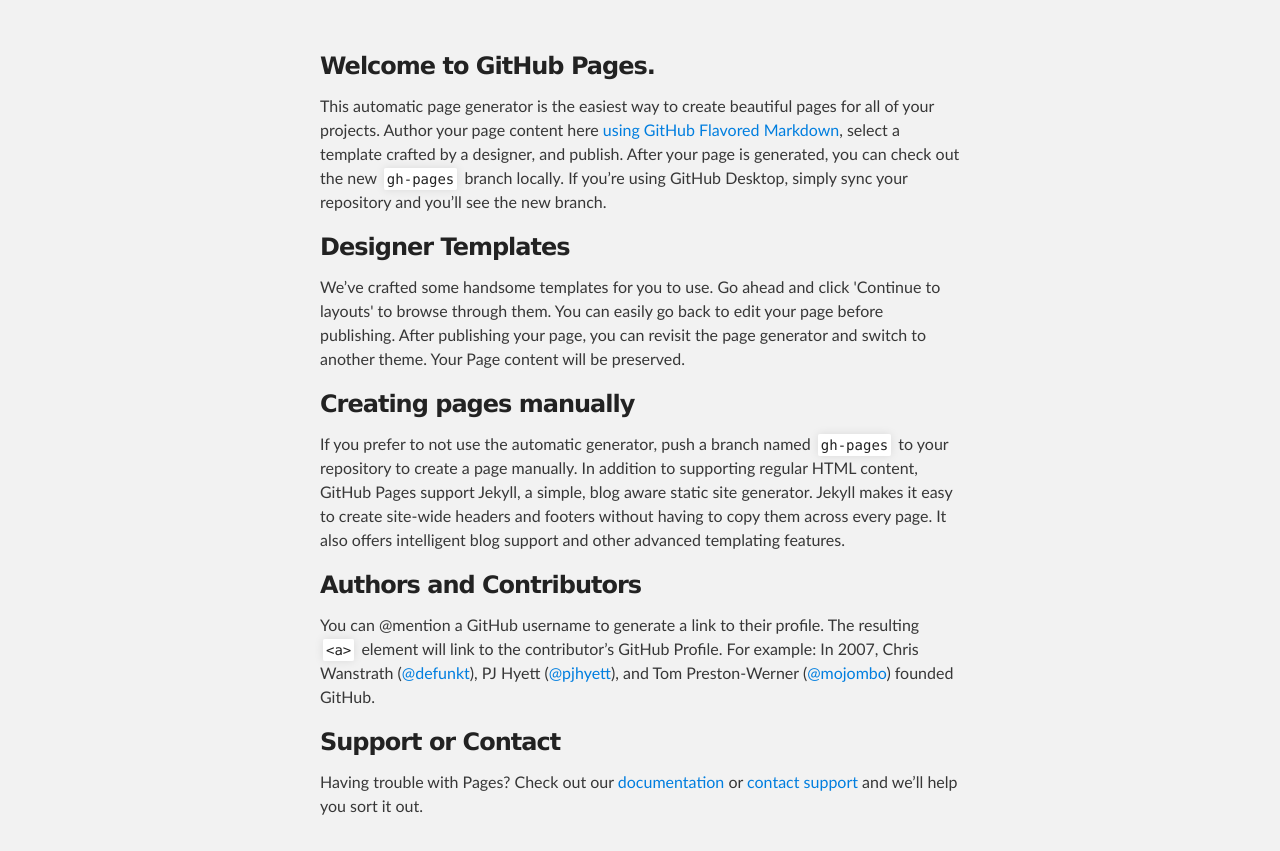
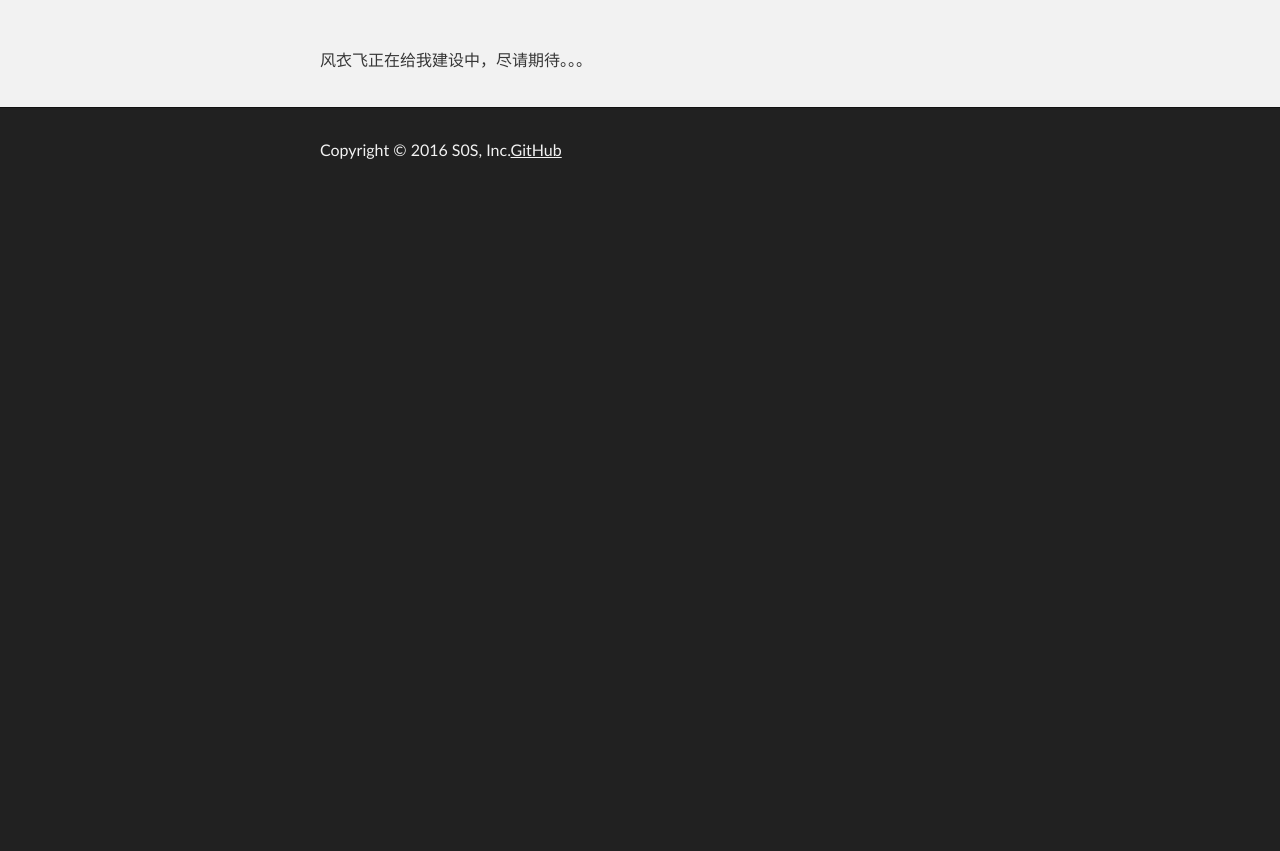
Before and after one commit to bovyoung/bovyoung.github.io, a plain HTML site: page index.html in a window 1280 px wide. Shown: the part 176-1027 px from the top of the page. After the commit the page ends 800 px from the top, so only its background shows below. Drawn offline with Linux system fonts and the light colour scheme.

Commit message:
update index.html

```diff
--- a/index.html
+++ b/index.html
@@ -16,52 +16,25 @@
 <!-- HEADER -->
 <div id="header_wrap" class="outer">
     <header class="inner">
-          <a id="forkme_banner" href="https://github.com/bovyoung">View on GitHub</a>
-
-          <h1 id="project_title">Bovyoung的博客 - GitHub.io</h1>
+        <!--<a id="forkme_banner" href="https://github.com/bovyoung">View on GitHub</a>-->
+        <h1 id="project_title">S0S的博客 - GitHub.io</h1>
         <h2 id="project_tagline"></h2>
-
     </header>
 </div>
 
 <!-- MAIN CONTENT -->
 <div id="main_content_wrap" class="outer">
     <section id="main_content" class="inner">
-        <h3>
-<a id="welcome-to-github-pages" class="anchor" href="#welcome-to-github-pages" aria-hidden="true"><span aria-hidden="true" class="octicon octicon-link"></span></a>Welcome to GitHub Pages.</h3>
-
-<p>This automatic page generator is the easiest way to create beautiful pages for all of your projects. Author your page content here <a href="https://guides.github.com/features/mastering-markdown/">using GitHub Flavored Markdown</a>, select a template crafted by a designer, and publish. After your page is generated, you can check out the new <code>gh-pages</code> branch locally. If you’re using GitHub Desktop, simply sync your repository and you’ll see the new branch.</p>
-
-<h3>
-<a id="designer-templates" class="anchor" href="#designer-templates" aria-hidden="true"><span aria-hidden="true" class="octicon octicon-link"></span></a>Designer Templates</h3>
-
-<p>We’ve crafted some handsome templates for you to use. Go ahead and click 'Continue to layouts' to browse through them. You can easily go back to edit your page before publishing. After publishing your page, you can revisit the page generator and switch to another theme. Your Page content will be preserved.</p>
-
-<h3>
-<a id="creating-pages-manually" class="anchor" href="#creating-pages-manually" aria-hidden="true"><span aria-hidden="true" class="octicon octicon-link"></span></a>Creating pages manually</h3>
-
-<p>If you prefer to not use the automatic generator, push a branch named <code>gh-pages</code> to your repository to create a page manually. In addition to supporting regular HTML content, GitHub Pages support Jekyll, a simple, blog aware static site generator. Jekyll makes it easy to create site-wide headers and footers without having to copy them across every page. It also offers intelligent blog support and other advanced templating features.</p>
-
-<h3>
-<a id="authors-and-contributors" class="anchor" href="#authors-and-contributors" aria-hidden="true"><span aria-hidden="true" class="octicon octicon-link"></span></a>Authors and Contributors</h3>
-
-<p>You can @mention a GitHub username to generate a link to their profile. The resulting <code>&lt;a&gt;</code> element will link to the contributor’s GitHub Profile. For example: In 2007, Chris Wanstrath (<a href="https://github.com/defunkt" class="user-mention">@defunkt</a>), PJ Hyett (<a href="https://github.com/pjhyett" class="user-mention">@pjhyett</a>), and Tom Preston-Werner (<a href="https://github.com/mojombo" class="user-mention">@mojombo</a>) founded GitHub.</p>
-
-<h3>
-<a id="support-or-contact" class="anchor" href="#support-or-contact" aria-hidden="true"><span aria-hidden="true" class="octicon octicon-link"></span></a>Support or Contact</h3>
-
-<p>Having trouble with Pages? Check out our <a href="https://help.github.com/pages">documentation</a> or <a href="https://github.com/contact">contact support</a> and we’ll help you sort it out.</p>
+        <p>风衣飞正在给我建设中，尽请期待。。。</p>
     </section>
 </div>
 
 <!-- FOOTER  -->
 <div id="footer_wrap" class="outer">
     <footer class="inner">
-        <p>Published with <a href="https://pages.github.com">GitHub Pages</a></p>
+        <p>Copyright © 2016 S0S, Inc.<a href="https://github.com/bovyoung">GitHub</a></p>
     </footer>
 </div>
 
-
-
 </body>
 </html>
```
Lines whose indentation alone changed are shown as unchanged.
